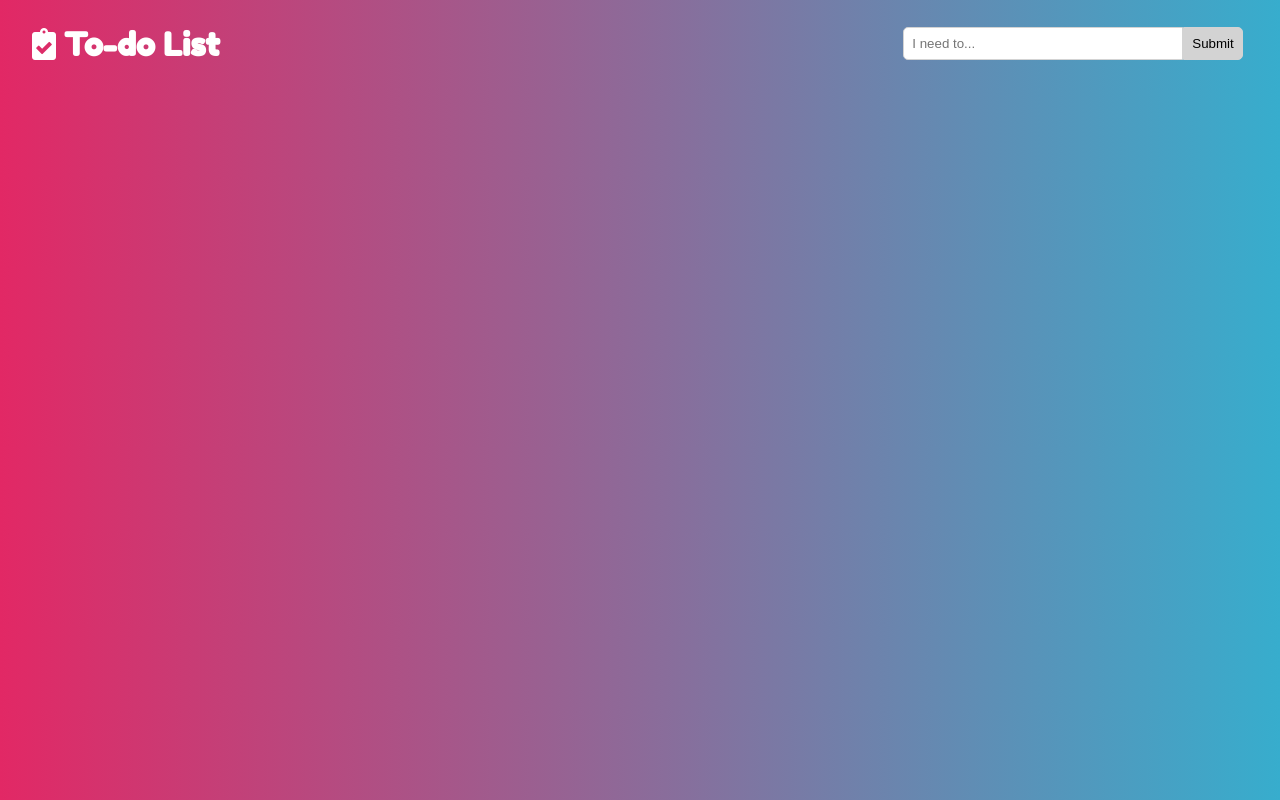
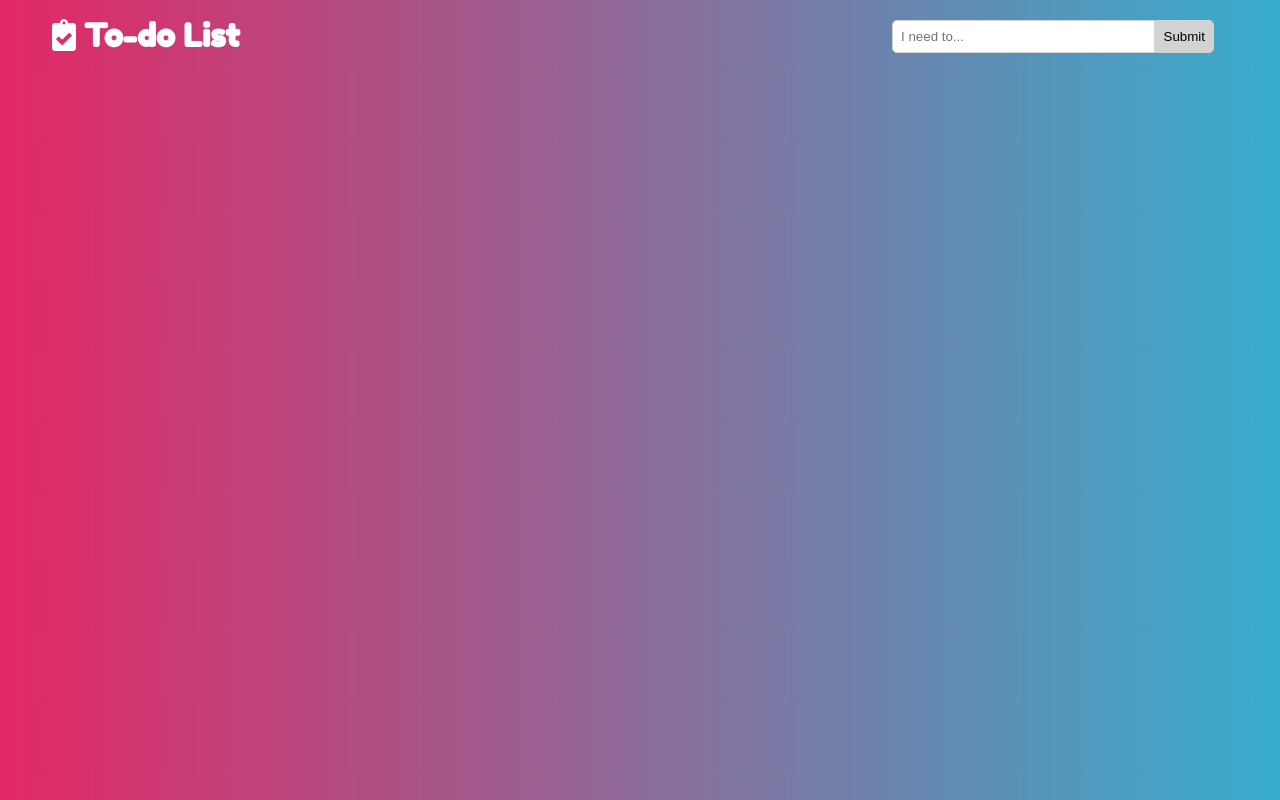
Before and after one commit to miguelznunez/To-do-list, a plain HTML site: page index.html in a window 1280 px wide. Drawn offline with Linux system fonts and the light colour scheme.

Commit message:
Update style.css

```diff
--- a/style.css
+++ b/style.css
@@ -13,21 +13,17 @@ body{
 }
 
 .container{
-  display: flex;
-  width: 95%;
+  width: 1280px;
   margin: auto;
-}
-
-header{
-  background: transparent;
 }
 
 .nav{
   display: flex;
   justify-content: space-between;
+  align-items: center;
   flex-wrap: wrap;
-  width: 100%;
-  margin: 25px 0;
+  min-height: 70px;
+  padding: 0 20px;
 }
 
 .nav h2{
@@ -37,11 +33,11 @@ header{
 .user-input{
   margin-top: 2px;
   width: 350px;
-  text-align:center;
+  text-align: center;
 }
 
 .user-input input{
-  width: 80%;
+  width: 75%;
   outline: none;
   padding: 8px;
   border: 1px solid lightgray;
@@ -73,8 +69,8 @@ header{
 }
 
 .user-input button:hover{
+  background-color: transparent;
   color: white;
-  background-color: transparent;
 }
 
 .to-do-list{
@@ -112,6 +108,12 @@ header{
   margin: 0 5px;
 }
 
+@media(max-width:1280px){
+  .container{
+    width: 95%;
+  }
+}
+
 @media(max-width:768px){
   .nav{
     align-items: center;
@@ -120,6 +122,10 @@ header{
 
   .nav h2{
     margin: 10px 0;
+  }
+
+  .user-input{
+    width: 100%;
   }
 
   .to-do-list{
```
